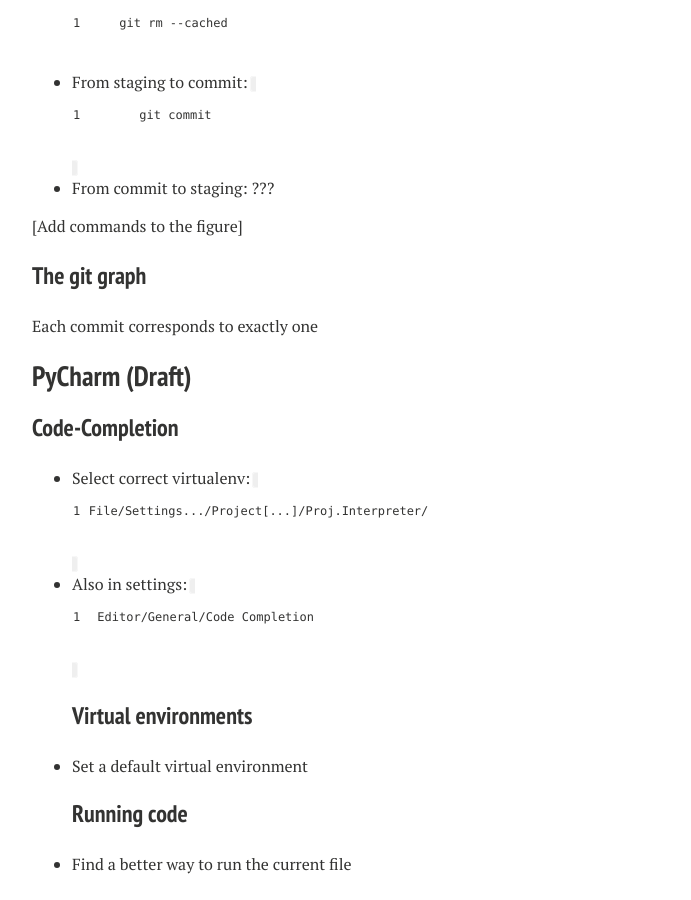
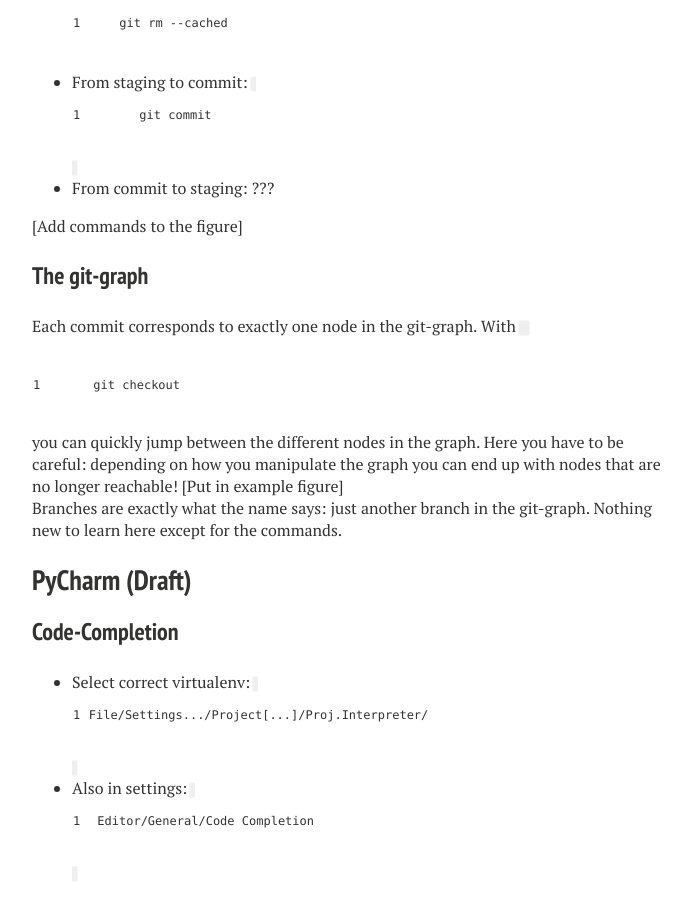
Before and after one commit to francisengelmann/francisengelmann.github.io, a Jekyll site: the page built from guides.md, in a window 1280 px wide and 900 px high, scrolled down 850 px. Shown: the whole window, without its empty margins (288-979 px from the left). Built offline with Jekyll 4.4.1, drawn with Linux system fonts in a browser that asks for light colours; nearby versions of some CDN libraries; our own code applies the rules of GitHub Pages for plain Markdown files.

Commit message:
Update guides.md

```diff
--- a/guides.md
+++ b/guides.md
@@ -23,8 +23,13 @@
 
 [Add commands to the figure]
 
-### The git graph
-Each commit corresponds to exactly one
+### The git-graph
+Each commit corresponds to exactly one node in the git-graph.
+With `git checkout` you can quickly jump between the different nodes in the graph.
+Here you have to be careful: depending on how you manipulate the graph you can end up with nodes that are no longer reachable!
+[Put in example figure]
+
+Branches are exactly what the name says: just another branch in the git-graph. Nothing new to learn here except for the commands.
 
 ## PyCharm (Draft)
 ### Code-Completion
```
